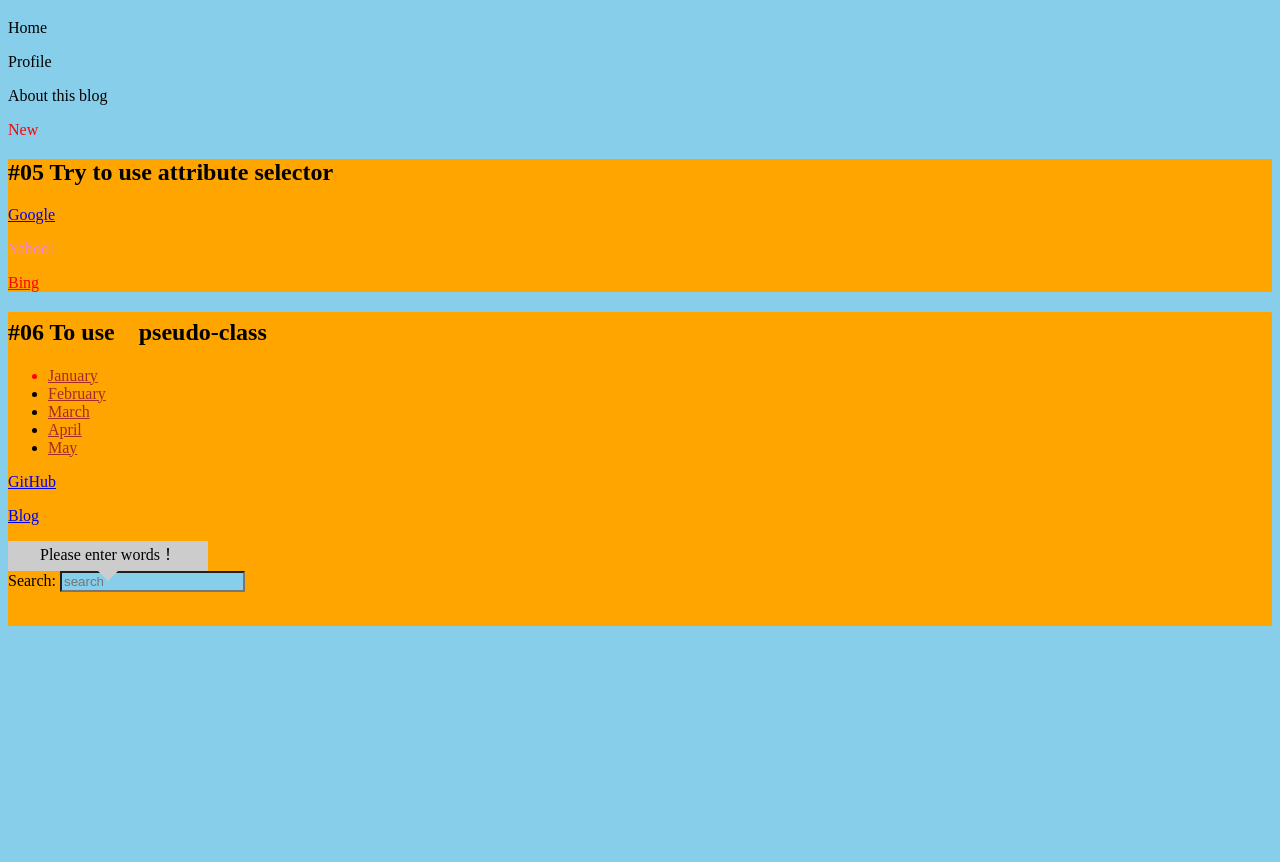
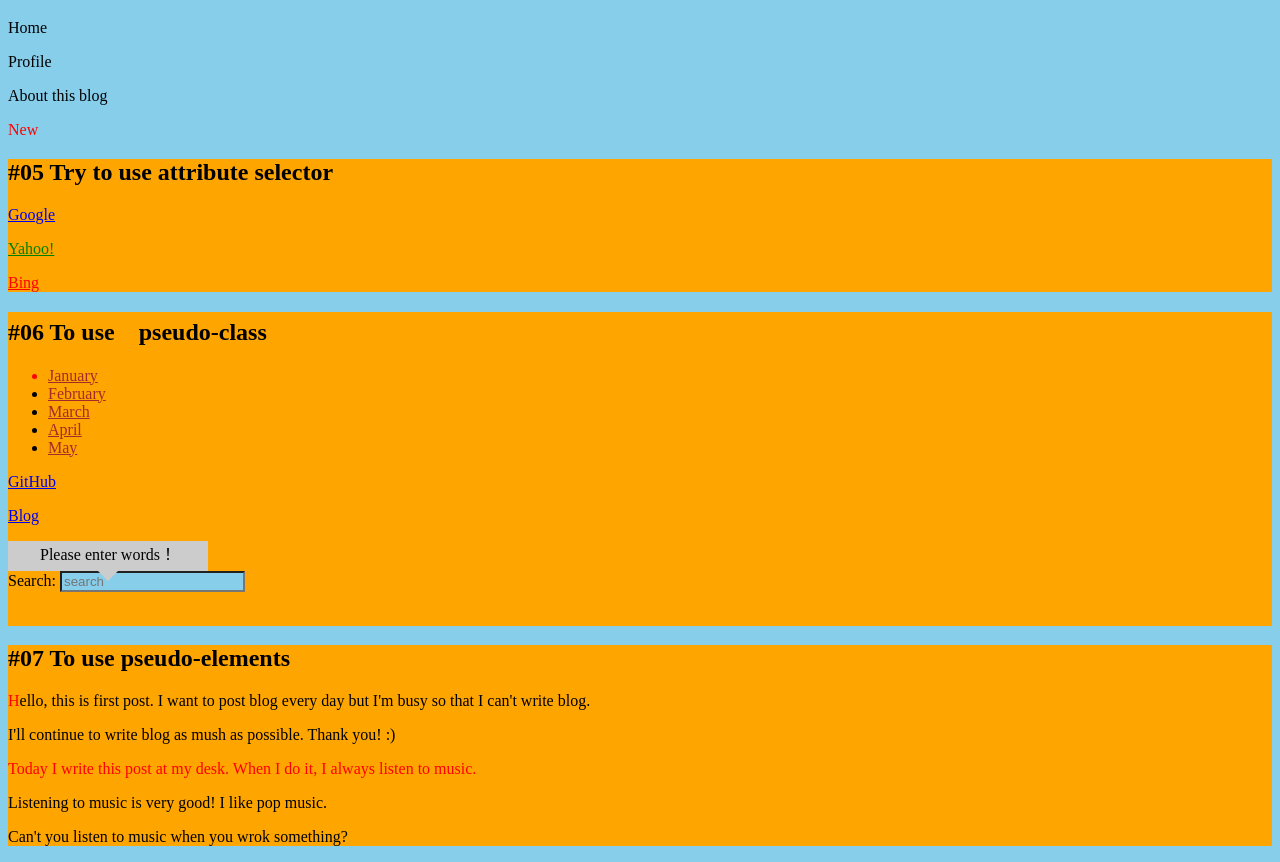
Before and after one commit to 0xShone/basic_css_v3, a plain HTML site: page index.html in a window 1280 px wide. Shown: the part 61-923 px from the top of the page. Before the commit the page ends 800 px from the top, so only its background shows below. Drawn offline with Linux system fonts and the light colour scheme.

Commit message:
#07 To use pseudo-elements

```diff
--- a/default.css
+++ b/default.css
@@ -9,7 +9,7 @@ div span { color: red; }
 .practice { background: orange; }
 /*#05*/
 .link a[href="http//google.com"] { color: blue; }
-.link a[title] { color: violet; }
+.link a[title] { color: green; }
 .link a[class~="search"] { color: red; }
 /*#06*/
 .month a:link { color: brown; }
@@ -38,3 +38,6 @@ ul li:first-child { color: red; }
   border-left: 10px solid transparent;
   border-right: 10px solid transparent;
 }
+/*#06*/
+.ex07 #paint-first-letter:first-letter { color: red; }
+.ex07 #paint-first-paragraph:first-line { color: red; }
--- a/index.html
+++ b/index.html
@@ -56,5 +56,26 @@
       </div>
     </article>
 
+    <article class="practice">
+      <h1>#07 To use pseudo-elements</h1>
+      <div class="ex07">
+        <p id="paint-first-letter">
+          Hello, this is first post. I want to post blog every day but I'm busy so that I can't write blog.
+        <p>
+          I'll continue to write blog as mush as possible. Thank you! :)
+        </p>
+        </p>
+        <p id="paint-first-paragraph">
+          Today I write this post at my desk. When I do it, I always listen to music.
+        </p>
+        <p>
+          Listening to music is very good! I like pop music.
+        </p>
+        <p>
+          Can't you listen to music when you wrok something?
+        </p>
+      </div>
+    </article>
+
   </body>
 </html>
```
